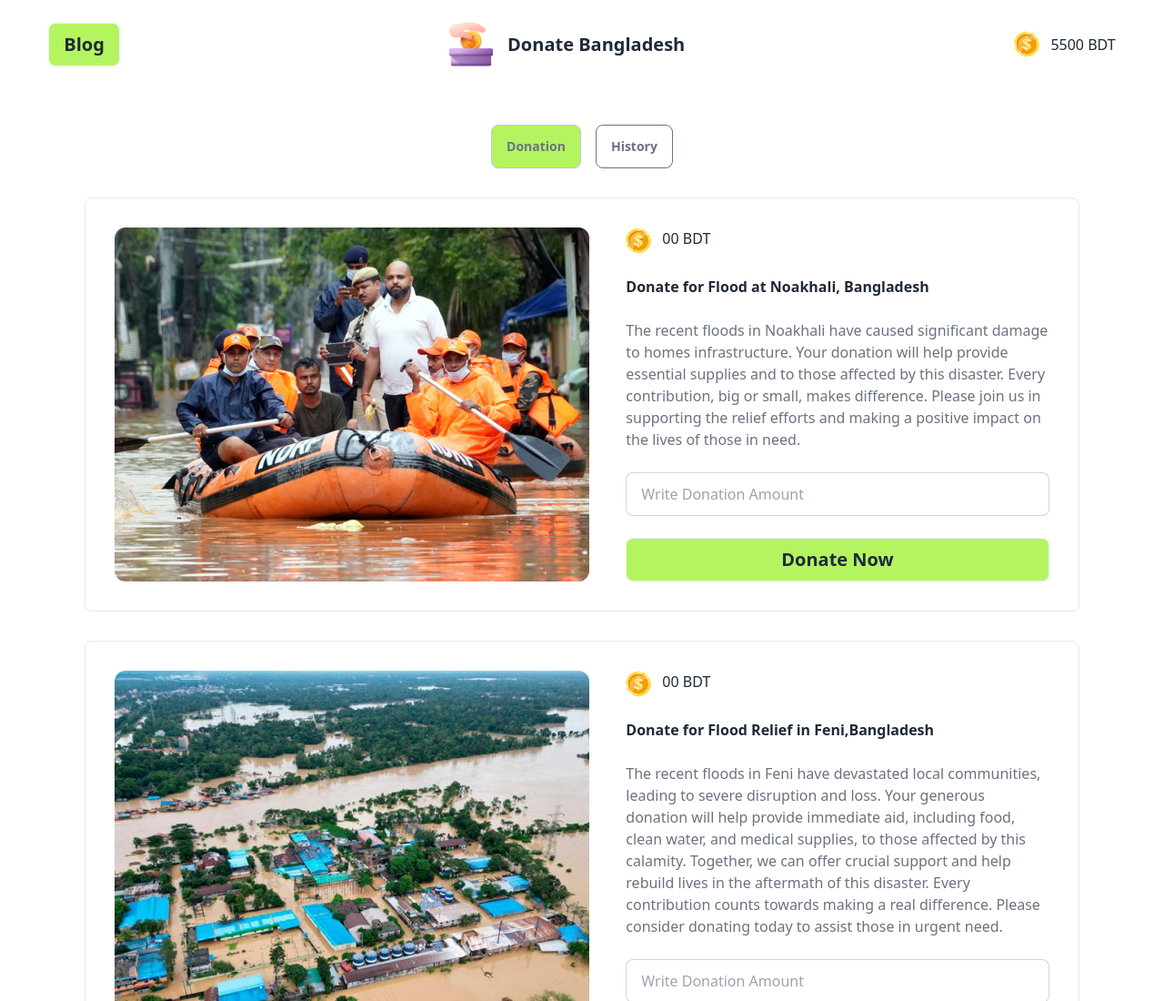
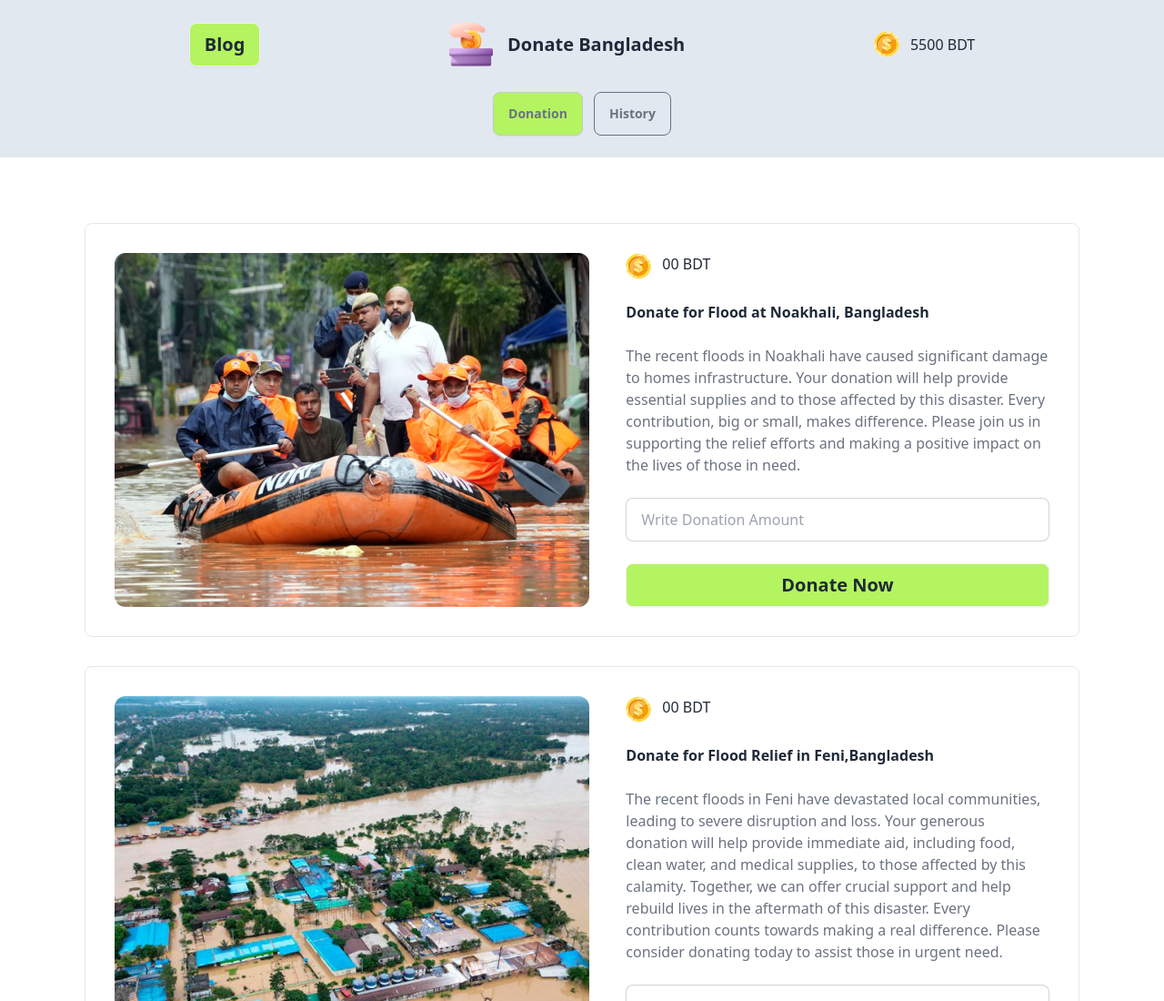
Before and after one commit to talhasuhayeb/Assignment-5, a plain HTML site: page index.html in a window 1280 px wide. Shown: the top 1100 px of the page at 91% size. Drawn offline with nearby package versions, Linux system fonts and the light colour scheme.

Commit message:
adding style

```diff
--- a/index.html
+++ b/index.html
@@ -12,8 +12,8 @@
     <title>Document</title>
   </head>
   <body>
-    <header class="w-11/12 mx-auto py-6">
-      <nav class="flex justify-between items-center sticky top-0 z-10">
+    <header class="w-full mx-auto py-6 space-y-7 sticky top-0 z-10 bg-slate-200">
+      <nav class="flex justify-evenly items-center sticky top-0 z-10">
         <button class="btn bg-[#B4F461] text-xl text-center">Blog</button>
         <span class="flex justify-center items-center space-x-4">
           <img src="./assets/logo.png" alt="" />
@@ -24,9 +24,7 @@
           <h2 id="remainBalence" class="font-medium">5500 BDT</h2>
         </span>
       </nav>
-    </header>
-    <main class="w-11/12 mx-auto p-10">
-      <div class="flex justify-center space-x-4">
+      <div class="flex justify-center space-x-3">
         <button
           id="donation-Tab"
           class="btn btn-active bg-[#B4F461] text-gray-500"
@@ -37,6 +35,9 @@
           History
         </button>
       </div>
+    </header>
+    <main class="w-11/12 mx-auto p-10">
+
       <div id="donation-form">
         <div class="flex space-x-10 p-8 border rounded-lg mt-8">
           <img src="./assets/noakhali.png" alt="" />
```
